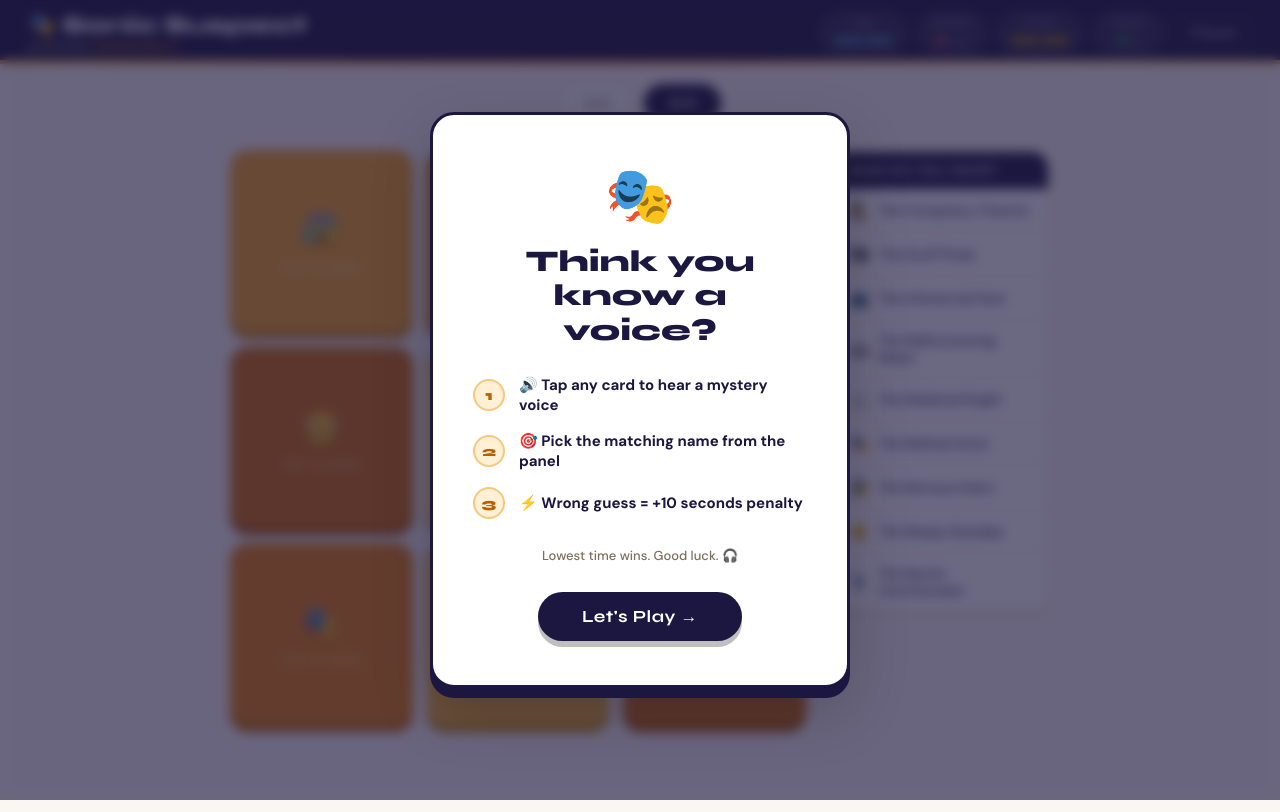
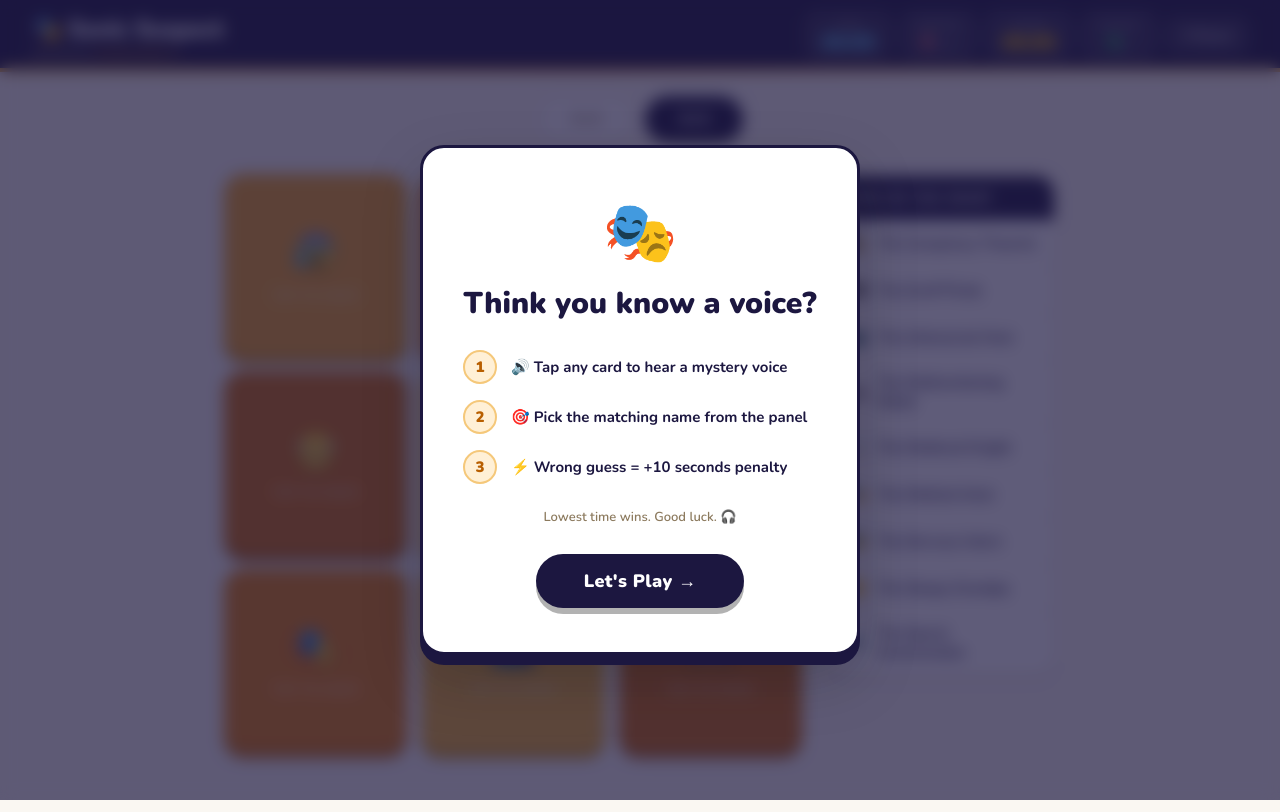
Before and after one commit to allyourbeta/sonic-suspect, a Next.js app: page / in a window 1280 px wide. Built offline with nearby package versions, Linux system fonts and the light colour scheme.

Commit message:
Nunito font, consistent styling v2

```diff
--- a/components/Onboarding.jsx
+++ b/components/Onboarding.jsx
@@ -2,7 +2,7 @@ export default function Onboarding({ onStart }) {
   return (
     <div className="onboarding-overlay">
       <div className="onboarding-card">
-        <div style={{ fontSize: 56 }}>🎭</div>
+        <div style={{ fontSize: 60 }}>🎭</div>
         <div className="onboarding-title">Think you know a voice?</div>
         <div className="onboarding-steps">
           {[
--- a/components/WinScreen.jsx
+++ b/components/WinScreen.jsx
@@ -1,11 +1,9 @@
-function formatTime(s) {
+function fmt(s) {
   return `${Math.floor(s/60).toString().padStart(2,"0")}:${(s%60).toString().padStart(2,"0")}`;
 }
-
-const WRONG_PENALTY = 10;
-
+const PENALTY = 10;
 export default function WinScreen({ elapsed, wrongGuesses, onPlayAgain }) {
-  const score = elapsed + wrongGuesses * WRONG_PENALTY;
+  const score = elapsed + wrongGuesses * PENALTY;
   return (
     <div className="win-overlay">
       <div className="win-card">
@@ -14,17 +12,17 @@ export default function WinScreen({ elapsed, wrongGuesses, onPlayAgain }) {
         <div className="win-subtitle">Your ears are sharper than most.</div>
         <div className="win-scores">
           <div className="win-score-block">
-            <div className="win-score-value" style={{ color: "#2EC4B6" }}>{formatTime(elapsed)}</div>
+            <div className="win-score-value" style={{ color: "#2EC4B6" }}>{fmt(elapsed)}</div>
             <div className="win-score-label">Time</div>
           </div>
           <div className="win-divider">+</div>
           <div className="win-score-block">
-            <div className="win-score-value" style={{ color: "var(--wrong)" }}>{wrongGuesses * WRONG_PENALTY}s</div>
-            <div className="win-score-label">{wrongGuesses} wrong ×{WRONG_PENALTY}s</div>
+            <div className="win-score-value" style={{ color: "var(--wrong)" }}>{wrongGuesses * PENALTY}s</div>
+            <div className="win-score-label">{wrongGuesses} wrong ×{PENALTY}s</div>
           </div>
           <div className="win-divider">=</div>
           <div className="win-score-block">
-            <div className="win-score-value" style={{ color: "var(--amber)" }}>{formatTime(score)}</div>
+            <div className="win-score-value" style={{ color: "var(--amber)" }}>{fmt(score)}</div>
             <div className="win-score-label">Final Score</div>
           </div>
         </div>
--- a/pages/_app.js
+++ b/pages/_app.js
@@ -6,7 +6,7 @@ export default function App({ Component, pageProps }) {
     <>
       <Head>
         <link
-          href="https://fonts.googleapis.com/css2?family=Syne:wght@700;800&family=DM+Sans:wght@400;500;700&display=swap"
+          href="https://fonts.googleapis.com/css2?family=Nunito:wght@400;600;700;800;900&display=swap"
           rel="stylesheet"
         />
       </Head>
--- a/styles/globals.css
+++ b/styles/globals.css
@@ -1,5 +1,6 @@
 :root {
   --max-card-size: 200px;
+  --font: 'Nunito', sans-serif;
 
   /* Backgrounds */
   --bg: #FAF7F2;
@@ -12,8 +13,9 @@
   --amber: #E8820C;
   --amber-dark: #B85F00;
   --amber-light: #FFF0D6;
+  --amber-border: #F5C87A;
 
-  /* Card fills — warm amber range like Intabyu */
+  /* Card fills */
   --card-1: #F5A623;  --shadow-1: #C47A00;
   --card-2: #E8820C;  --shadow-2: #B85F00;
   --card-3: #F7B731;  --shadow-3: #C48800;
@@ -34,10 +36,10 @@
 
   /* Text */
   --text: #1C1740;
-  --text-muted: #7C6F5A;
-  --text-light: #B8A890;
-  --text-on-card: rgba(255,255,255,0.92);
-  --text-on-card-muted: rgba(255,255,255,0.6);
+  --text-muted: #8C7A5E;
+  --text-light: #C4A87A;
+  --text-on-card: rgba(255,255,255,0.95);
+  --text-on-card-muted: rgba(255,255,255,0.65);
 }
 
 *, *::before, *::after { box-sizing: border-box; margin: 0; padding: 0; }
@@ -46,7 +48,7 @@ html, body {
   min-height: 100vh;
   background: var(--bg);
   color: var(--text);
-  font-family: 'DM Sans', sans-serif;
+  font-family: var(--font);
   -webkit-font-smoothing: antialiased;
 }
 
@@ -73,7 +75,7 @@ html, body {
 }
 @keyframes correctPop {
   0%   { transform: scale(1); }
-  40%  { transform: scale(1.05); }
+  40%  { transform: scale(1.06); }
   100% { transform: scale(1); }
 }
 @keyframes rainbow {
@@ -85,6 +87,105 @@ html, body {
   50%       { opacity: 0.65; }
 }
 
+/* ── HEADER ── */
+.header {
+  background: var(--navy);
+  padding: 0 32px;
+  height: 72px;
+  display: flex;
+  align-items: center;
+  justify-content: space-between;
+  position: relative;
+  flex-shrink: 0;
+  gap: 16px;
+}
+.header::after {
+  content: '';
+  position: absolute;
+  bottom: 0; left: 0; right: 0; height: 4px;
+  background: linear-gradient(90deg, var(--card-1), var(--card-2), var(--card-3), var(--card-4), var(--card-5), var(--card-1));
+  background-size: 200%;
+  animation: rainbow 4s linear infinite;
+}
+.logo-lockup { display: flex; flex-direction: column; gap: 2px; }
+.logo-text { font-family: var(--font); font-size: 24px; font-weight: 900; color: white; letter-spacing: -0.5px; }
+.logo-sub { font-size: 11px; color: var(--text-light); font-weight: 600; }
+.logo-sub a { color: var(--amber); text-decoration: none; }
+
+/* ── STAT PILLS ── */
+.header-stats { display: flex; gap: 8px; align-items: center; }
+.stat-pill {
+  background: rgba(255,255,255,0.1);
+  border: 1px solid rgba(255,255,255,0.15);
+  border-radius: 12px;
+  padding: 6px 16px;
+  text-align: center;
+  min-width: 76px;
+}
+.stat-label { font-size: 9px; color: rgba(255,255,255,0.45); letter-spacing: 0.14em; text-transform: uppercase; font-weight: 800; margin-bottom: 2px; }
+.stat-value { font-family: var(--font); font-size: 20px; font-weight: 900; line-height: 1; }
+.stat-sub { font-size: 10px; color: rgba(255,255,255,0.35); font-weight: 700; }
+.reset-btn {
+  background: rgba(255,255,255,0.1);
+  border: 1px solid rgba(255,255,255,0.2);
+  border-radius: 10px;
+  color: rgba(255,255,255,0.7);
+  font-family: var(--font);
+  font-size: 13px;
+  font-weight: 800;
+  padding: 8px 16px;
+  cursor: pointer;
+  transition: all 0.15s;
+  white-space: nowrap;
+}
+.reset-btn:hover { background: rgba(255,255,255,0.18); color: white; }
+
+/* ── GRID SIZE SELECTOR ── */
+.grid-size-selector { display: flex; gap: 10px; justify-content: center; padding: 24px 0 8px; }
+.grid-size-btn {
+  font-family: var(--font);
+  font-size: 16px;
+  font-weight: 800;
+  border-radius: 50px;
+  padding: 10px 32px;
+  cursor: pointer;
+  transition: all 0.15s;
+  letter-spacing: 0.02em;
+}
+.grid-size-btn.active {
+  background: var(--navy);
+  border: 2px solid var(--navy);
+  color: white;
+  box-shadow: 0 4px 0 rgba(0,0,0,0.25);
+}
+.grid-size-btn.inactive {
+  background: white;
+  border: 2px solid var(--border);
+  color: var(--text-muted);
+}
+.grid-size-btn.inactive:hover { border-color: var(--navy); color: var(--navy); }
+
+/* ── LAYOUT ── */
+.content-area { max-width: 880px; margin: 0 auto; padding: 24px 24px 60px; }
+.main-layout { display: flex; gap: 24px; align-items: flex-start; }
+
+/* ── INSTRUCTIONS ── */
+.instructions {
+  background: var(--amber-light);
+  border: 2px solid var(--amber-border);
+  border-radius: 14px;
+  padding: 12px 20px;
+  margin-bottom: 20px;
+  font-size: 14px;
+  font-weight: 700;
+  color: var(--amber-dark);
+  text-align: center;
+  animation: fadeIn 0.4s ease;
+}
+
+/* ── CARD GRID ── */
+.card-grid { display: grid; gap: 14px; justify-content: center; flex: 1; }
+
 /* ── CARD COLORS ── */
 .card-color-0 { background: var(--card-1); box-shadow: 0 6px 0 var(--shadow-1); }
 .card-color-1 { background: var(--card-2); box-shadow: 0 6px 0 var(--shadow-2); }
@@ -94,7 +195,7 @@ html, body {
 
 /* ── CARD FACE DOWN ── */
 .card-face-down {
-  border-radius: 18px;
+  border-radius: 20px;
   width: 100%;
   aspect-ratio: 1;
   display: flex;
@@ -103,8 +204,8 @@ html, body {
   justify-content: center;
   gap: 10px;
   cursor: pointer;
-  border: 2px solid rgba(0,0,0,0.08);
-  transition: transform 0.15s ease, box-shadow 0.15s ease;
+  border: 2px solid rgba(0,0,0,0.06);
+  transition: transform 0.15s ease;
   user-select: none;
   position: relative;
   overflow: hidden;
@@ -112,7 +213,7 @@ html, body {
 .card-face-down:hover { transform: translateY(-4px); }
 .card-face-down:active { transform: translateY(1px) scale(0.97); }
 .card-face-down.selected {
-  border-color: var(--selected-border) !important;
+  border-color: white !important;
   background: var(--selected-bg) !important;
   box-shadow: 0 6px 0 var(--amber-dark) !important;
   transform: translateY(-4px);
@@ -124,17 +225,31 @@ html, body {
 }
 .card-face-down.shake { animation: shake 0.45s ease; }
 
-.card-emoji { font-size: 32px; opacity: 0.85; filter: drop-shadow(0 2px 4px rgba(0,0,0,0.15)); }
-.card-label { font-size: 10px; font-weight: 800; color: var(--text-on-card-muted); letter-spacing: 0.12em; text-transform: uppercase; }
-.card-label-selected { font-size: 11px; font-weight: 800; color: var(--amber); letter-spacing: 0.08em; text-transform: uppercase; }
+.card-emoji { font-size: 36px; filter: drop-shadow(0 2px 6px rgba(0,0,0,0.2)); }
+.card-label {
+  font-family: var(--font);
+  font-size: 11px;
+  font-weight: 800;
+  color: var(--text-on-card-muted);
+  letter-spacing: 0.1em;
+  text-transform: uppercase;
+}
+.card-label-selected {
+  font-family: var(--font);
+  font-size: 12px;
+  font-weight: 900;
+  color: var(--amber-dark);
+  letter-spacing: 0.06em;
+  text-transform: uppercase;
+}
 
 /* ── SOUND BARS ── */
-.sound-bars { display: flex; gap: 4px; align-items: flex-end; height: 32px; }
-.sound-bar { width: 5px; background: rgba(255,255,255,0.8); border-radius: 3px; animation: soundbar 0.5s ease-in-out infinite alternate; }
+.sound-bars { display: flex; gap: 4px; align-items: flex-end; height: 34px; }
+.sound-bar { width: 6px; background: rgba(255,255,255,0.85); border-radius: 3px; animation: soundbar 0.5s ease-in-out infinite alternate; }
 
 /* ── CARD REVEALED ── */
 .card-revealed {
-  border-radius: 18px;
+  border-radius: 20px;
   width: 100%;
   aspect-ratio: 1;
   display: flex;
@@ -147,74 +262,15 @@ html, body {
   box-shadow: 0 6px 0 var(--correct-shadow);
   animation: correctPop 0.4s ease;
 }
-.card-revealed-name { font-size: 11px; font-weight: 700; color: #166534; text-align: center; padding: 0 8px; line-height: 1.3; }
-
-/* ── HEADER ── */
-.header {
-  background: var(--navy);
-  padding: 0 28px;
-  height: 64px;
-  display: flex;
-  align-items: center;
-  justify-content: space-between;
-  position: relative;
-  flex-shrink: 0;
-}
-.header::after {
-  content: '';
-  position: absolute;
-  bottom: 0; left: 0; right: 0;
-  height: 4px;
-  background: linear-gradient(90deg, var(--card-1), var(--card-2), var(--card-3), var(--card-4), var(--card-5), var(--card-1));
-  background-size: 200%;
-  animation: rainbow 4s linear infinite;
-}
-.logo-text { font-family: 'Syne', sans-serif; font-size: 22px; font-weight: 800; color: white; letter-spacing: -0.3px; }
-.logo-sub { font-size: 11px; color: var(--text-light); font-weight: 500; margin-top: 1px; }
-
-/* ── STAT PILLS ── */
-.stat-pill { background: rgba(255,255,255,0.08); border: 1px solid rgba(255,255,255,0.12); border-radius: 50px; padding: 5px 14px; text-align: center; min-width: 72px; }
-.stat-label { font-size: 9px; color: rgba(255,255,255,0.4); letter-spacing: 0.12em; text-transform: uppercase; font-weight: 700; margin-bottom: 1px; }
-.stat-value { font-family: 'Syne', sans-serif; font-size: 18px; font-weight: 700; line-height: 1; }
-.stat-sub { font-size: 10px; color: rgba(255,255,255,0.35); }
-
-/* ── RESET BUTTON ── */
-.reset-btn {
-  background: transparent;
-  border: 1px solid rgba(255,255,255,0.2);
-  border-radius: 8px;
-  color: rgba(255,255,255,0.55);
-  font-family: 'DM Sans', sans-serif;
-  font-size: 13px;
-  font-weight: 700;
-  padding: 8px 14px;
-  cursor: pointer;
-  transition: all 0.15s;
-  white-space: nowrap;
-}
-.reset-btn:hover { background: rgba(255,255,255,0.1); color: white; border-color: rgba(255,255,255,0.35); }
-
-/* ── LAYOUT ── */
-.content-area { max-width: 860px; margin: 0 auto; padding: 24px 20px 60px; }
-.main-layout { display: flex; gap: 24px; align-items: flex-start; }
-
-/* ── CARD GRID ── */
-.card-grid { display: grid; gap: 14px; justify-content: center; flex: 1; }
-
-/* ── GRID SIZE SELECTOR ── */
-.grid-size-selector { display: flex; gap: 8px; justify-content: center; padding: 20px 0 4px; }
-.grid-size-btn { font-family: 'DM Sans', sans-serif; font-size: 14px; font-weight: 700; border-radius: 50px; padding: 8px 24px; cursor: pointer; transition: all 0.15s; letter-spacing: 0.02em; }
-.grid-size-btn.active { background: var(--navy); border: 2px solid var(--navy); color: white; box-shadow: 0 4px 0 rgba(0,0,0,0.2); }
-.grid-size-btn.inactive { background: white; border: 2px solid var(--border); color: var(--text-muted); }
-.grid-size-btn.inactive:hover { border-color: var(--navy); color: var(--navy); }
+.card-revealed-name { font-family: var(--font); font-size: 12px; font-weight: 800; color: #166534; text-align: center; padding: 0 8px; line-height: 1.3; }
 
 /* ── NAME PANEL DESKTOP ── */
 .name-panel-desktop {
-  width: 220px;
+  width: 230px;
   flex-shrink: 0;
   background: var(--surface);
   border: 2px solid var(--border);
-  border-radius: 18px;
+  border-radius: 20px;
   overflow: hidden;
   box-shadow: 0 4px 0 var(--border);
   position: sticky;
@@ -222,67 +278,151 @@ html, body {
   max-height: calc(100vh - 120px);
   overflow-y: auto;
 }
-.name-panel-header { background: var(--navy); color: white; padding: 12px 16px; font-family: 'Syne', sans-serif; font-size: 11px; font-weight: 700; letter-spacing: 0.1em; text-transform: uppercase; }
-.name-panel-header.urgent { background: var(--amber); animation: pulse 1s infinite; }
-.name-item { padding: 11px 14px; display: flex; align-items: center; gap: 10px; cursor: pointer; border-bottom: 1px solid var(--border); font-size: 13px; font-weight: 500; color: var(--text); transition: background 0.1s; border-left: 3px solid transparent; }
+.name-panel-header {
+  background: var(--navy);
+  color: white;
+  padding: 14px 18px;
+  font-family: var(--font);
+  font-size: 12px;
+  font-weight: 900;
+  letter-spacing: 0.1em;
+  text-transform: uppercase;
+}
+.name-panel-header.urgent {
+  background: var(--amber);
+  animation: pulse 1s infinite;
+}
+.name-item {
+  padding: 12px 16px;
+  display: flex;
+  align-items: center;
+  gap: 10px;
+  cursor: pointer;
+  border-bottom: 1px solid var(--border);
+  font-family: var(--font);
+  font-size: 14px;
+  font-weight: 700;
+  color: var(--text);
+  transition: background 0.1s;
+  border-left: 3px solid transparent;
+}
 .name-item:last-child { border-bottom: none; }
 .name-item:hover { background: var(--surface-hover); }
-.name-item.selected { background: var(--selected-bg); color: var(--amber-dark); font-weight: 700; border-left-color: var(--amber); }
-.name-item.matched { background: var(--correct-bg); color: #166534; cursor: default; text-decoration: line-through; opacity: 0.6; }
+.name-item.selected { background: var(--selected-bg); color: var(--amber-dark); border-left-color: var(--amber); }
+.name-item.matched { background: var(--correct-bg); color: #166534; cursor: default; text-decoration: line-through; opacity: 0.65; }
 
 /* ── NAME PANEL MOBILE ── */
 .name-panel-mobile { flex-wrap: wrap; gap: 8px; padding: 16px 0 4px; justify-content: center; }
-.name-chip { padding: 8px 14px; border-radius: 50px; border: 2px solid var(--border); background: var(--surface); font-size: 13px; font-weight: 600; color: var(--text); cursor: pointer; display: flex; align-items: center; gap: 6px; transition: all 0.15s; white-space: nowrap; }
+.name-chip {
+  padding: 9px 16px;
+  border-radius: 50px;
+  border: 2px solid var(--border);
+  background: var(--surface);
+  font-family: var(--font);
+  font-size: 13px;
+  font-weight: 700;
+  color: var(--text);
+  cursor: pointer;
+  display: flex;
+  align-items: center;
+  gap: 6px;
+  transition: all 0.15s;
+  white-space: nowrap;
+}
 .name-chip:hover { border-color: var(--amber); }
-.name-chip.selected { background: var(--selected-bg); border-color: var(--amber); color: var(--amber-dark); font-weight: 700; }
-.name-chip.matched { background: var(--correct-bg); border-color: var(--correct-border); color: #166534; text-decoration: line-through; opacity: 0.6; cursor: default; }
+.name-chip.selected { background: var(--selected-bg); border-color: var(--amber); color: var(--amber-dark); }
+.name-chip.matched { background: var(--correct-bg); border-color: var(--correct-border); color: #166534; text-decoration: line-through; opacity: 0.65; cursor: default; }
 
 /* ── TOAST ── */
-.toast { position: fixed; top: 80px; left: 50%; transform: translateX(-50%); padding: 14px 32px; border-radius: 50px; font-family: 'Syne', sans-serif; font-size: 17px; font-weight: 700; z-index: 100; animation: pop 0.3s ease forwards; white-space: nowrap; pointer-events: none; }
-.toast.correct { background: var(--correct); color: white; box-shadow: 0 6px 0 #16A34A, 0 12px 30px rgba(34,197,94,0.25); }
-.toast.wrong { background: var(--wrong); color: white; box-shadow: 0 6px 0 #DC2626, 0 12px 30px rgba(239,68,68,0.25); }
-
-/* ── INSTRUCTIONS ── */
-.instructions { background: var(--amber-light); border: 2px solid #F5C87A; border-radius: 14px; padding: 11px 18px; margin-bottom: 20px; font-size: 13px; font-weight: 600; color: var(--amber-dark); text-align: center; animation: fadeIn 0.4s ease; }
+.toast {
+  position: fixed; top: 88px; left: 50%; transform: translateX(-50%);
+  padding: 14px 36px; border-radius: 50px;
+  font-family: var(--font); font-size: 18px; font-weight: 900;
+  z-index: 100; animation: pop 0.3s ease forwards;
+  white-space: nowrap; pointer-events: none;
+}
+.toast.correct { background: var(--correct); color: white; box-shadow: 0 6px 0 #16A34A; }
+.toast.wrong { background: var(--wrong); color: white; box-shadow: 0 6px 0 #DC2626; }
 
 /* ── API ERROR ── */
-.api-error { background: var(--wrong-bg); border: 2px solid var(--wrong); border-radius: 12px; padding: 10px 16px; margin-bottom: 16px; font-size: 13px; color: var(--wrong); display: flex; justify-content: space-between; align-items: center; font-weight: 600; }
+.api-error {
+  background: var(--wrong-bg); border: 2px solid var(--wrong); border-radius: 12px;
+  padding: 10px 16px; margin-bottom: 16px; font-size: 13px; font-weight: 700;
+  color: var(--wrong); display: flex; justify-content: space-between; align-items: center;
+}
 
 /* ── ONBOARDING ── */
-.onboarding-overlay { position: fixed; inset: 0; background: rgba(28,23,64,0.65); backdrop-filter: blur(6px); display: flex; align-items: center; justify-content: center; z-index: 200; animation: fadeIn 0.3s ease; }
-.onboarding-card { background: white; border-radius: 24px; padding: 44px 40px; max-width: 420px; width: 90%; text-align: center; border: 3px solid var(--navy); box-shadow: 0 10px 0 var(--navy), 0 24px 60px rgba(0,0,0,0.2); }
-.onboarding-title { font-family: 'Syne', sans-serif; font-size: 30px; font-weight: 800; color: var(--navy); margin: 12px 0 28px; line-height: 1.15; }
-.onboarding-steps { text-align: left; display: flex; flex-direction: column; gap: 16px; margin-bottom: 28px; }
-.onboarding-step { display: flex; align-items: center; gap: 14px; font-size: 15px; font-weight: 600; color: var(--text); }
-.onboarding-step-num { width: 32px; height: 32px; border-radius: 50%; background: var(--amber-light); border: 2px solid #F5C87A; display: flex; align-items: center; justify-content: center; font-family: 'Syne', sans-serif; font-size: 14px; font-weight: 800; color: var(--amber-dark); flex-shrink: 0; }
-.onboarding-subtext { font-size: 13px; color: var(--text-muted); margin-bottom: 28px; font-weight: 500; }
-.play-btn { background: var(--navy); color: white; border: none; border-radius: 50px; padding: 14px 44px; font-family: 'Syne', sans-serif; font-size: 17px; font-weight: 700; cursor: pointer; box-shadow: 0 6px 0 rgba(0,0,0,0.25); transition: transform 0.15s, box-shadow 0.15s; letter-spacing: 0.03em; }
-.play-btn:hover { transform: translateY(-2px); box-shadow: 0 8px 0 rgba(0,0,0,0.25); }
-.play-btn:active { transform: translateY(2px); box-shadow: 0 3px 0 rgba(0,0,0,0.25); }
+.onboarding-overlay {
+  position: fixed; inset: 0;
+  background: rgba(28,23,64,0.7);
+  backdrop-filter: blur(8px);
+  display: flex; align-items: center; justify-content: center;
+  z-index: 200; animation: fadeIn 0.3s ease;
+}
+.onboarding-card {
+  background: white; border-radius: 24px;
+  padding: 44px 40px; max-width: 440px; width: 90%;
+  text-align: center;
+  border: 3px solid var(--navy);
+  box-shadow: 0 10px 0 var(--navy), 0 24px 60px rgba(0,0,0,0.2);
+}
+.onboarding-title { font-family: var(--font); font-size: 30px; font-weight: 900; color: var(--navy); margin: 12px 0 28px; line-height: 1.2; }
+.onboarding-steps { text-align: left; display: flex; flex-direction: column; gap: 16px; margin-bottom: 24px; }
+.onboarding-step { display: flex; align-items: center; gap: 14px; font-family: var(--font); font-size: 15px; font-weight: 700; color: var(--text); }
+.onboarding-step-num {
+  width: 34px; height: 34px; border-radius: 50%;
+  background: var(--amber-light); border: 2px solid var(--amber-border);
+  display: flex; align-items: center; justify-content: center;
+  font-family: var(--font); font-size: 15px; font-weight: 900;
+  color: var(--amber-dark); flex-shrink: 0;
+}
+.onboarding-subtext { font-family: var(--font); font-size: 13px; color: var(--text-muted); margin-bottom: 28px; font-weight: 600; }
+.play-btn {
+  background: var(--navy); color: white; border: none;
+  border-radius: 50px; padding: 15px 48px;
+  font-family: var(--font); font-size: 18px; font-weight: 900;
+  cursor: pointer; box-shadow: 0 6px 0 rgba(0,0,0,0.3);
+  transition: transform 0.15s, box-shadow 0.15s; letter-spacing: 0.02em;
+}
+.play-btn:hover { transform: translateY(-2px); box-shadow: 0 8px 0 rgba(0,0,0,0.3); }
+.play-btn:active { transform: translateY(2px); box-shadow: 0 3px 0 rgba(0,0,0,0.3); }
 
 /* ── WIN SCREEN ── */
-.win-overlay { position: fixed; inset: 0; background: rgba(28,23,64,0.7); backdrop-filter: blur(6px); display: flex; align-items: center; justify-content: center; z-index: 200; animation: fadeIn 0.3s ease; }
-.win-card { background: white; border-radius: 24px; padding: 44px 40px; max-width: 400px; width: 90%; text-align: center; border: 3px solid var(--navy); box-shadow: 0 10px 0 var(--navy); }
-.win-title { font-family: 'Syne', sans-serif; font-size: 32px; font-weight: 800; color: var(--navy); margin: 8px 0 4px; }
-.win-subtitle { font-size: 14px; color: var(--text-muted); font-weight: 500; margin-bottom: 28px; }
-.win-scores { display: flex; align-items: center; justify-content: center; gap: 8px; background: var(--bg); border-radius: 16px; padding: 20px; margin-bottom: 28px; border: 2px solid var(--border); }
+.win-overlay {
+  position: fixed; inset: 0; background: rgba(28,23,64,0.75);
+  backdrop-filter: blur(8px); display: flex; align-items: center;
+  justify-content: center; z-index: 200; animation: fadeIn 0.3s ease;
+}
+.win-card {
+  background: white; border-radius: 24px; padding: 44px 40px;
+  max-width: 420px; width: 90%; text-align: center;
+  border: 3px solid var(--navy); box-shadow: 0 10px 0 var(--navy);
+}
+.win-title { font-family: var(--font); font-size: 34px; font-weight: 900; color: var(--navy); margin: 8px 0 4px; }
+.win-subtitle { font-family: var(--font); font-size: 14px; color: var(--text-muted); font-weight: 600; margin-bottom: 28px; }
+.win-scores {
+  display: flex; align-items: center; justify-content: center; gap: 8px;
+  background: var(--bg); border-radius: 16px; padding: 20px;
+  margin-bottom: 28px; border: 2px solid var(--border);
+}
 .win-score-block { text-align: center; flex: 1; }
-.win-score-value { font-family: 'Syne', sans-serif; font-size: 26px; font-weight: 800; line-height: 1; }
-.win-score-label { font-size: 10px; color: var(--text-muted); font-weight: 700; text-transform: uppercase; letter-spacing: 0.08em; margin-top: 4px; }
-.win-divider { font-size: 20px; color: var(--border); font-weight: 700; padding: 0 4px; }
+.win-score-value { font-family: var(--font); font-size: 28px; font-weight: 900; line-height: 1; }
+.win-score-label { font-family: var(--font); font-size: 10px; color: var(--text-muted); font-weight: 800; text-transform: uppercase; letter-spacing: 0.08em; margin-top: 4px; }
+.win-divider { font-size: 20px; color: var(--border); font-weight: 900; padding: 0 4px; }
 
 /* ── RESPONSIVE ── */
 @media (max-width: 767px) {
-  .header { padding: 0 16px; gap: 8px; }
+  .header { padding: 0 16px; height: 64px; }
   .stat-pill-time, .stat-pill-wrong { display: none; }
+  .logo-text { font-size: 20px; }
   .main-layout { flex-direction: column; }
   .name-panel-desktop { display: none !important; }
   .name-panel-mobile { display: flex !important; }
   .card-grid { gap: 10px; }
   .content-area { padding: 16px 16px 40px; }
   .onboarding-card, .win-card { padding: 36px 24px; }
+  .grid-size-btn { font-size: 15px; padding: 9px 26px; }
 }
-
 @media (min-width: 768px) {
   .name-panel-mobile { display: none !important; }
   .name-panel-desktop { display: block !important; }
```
